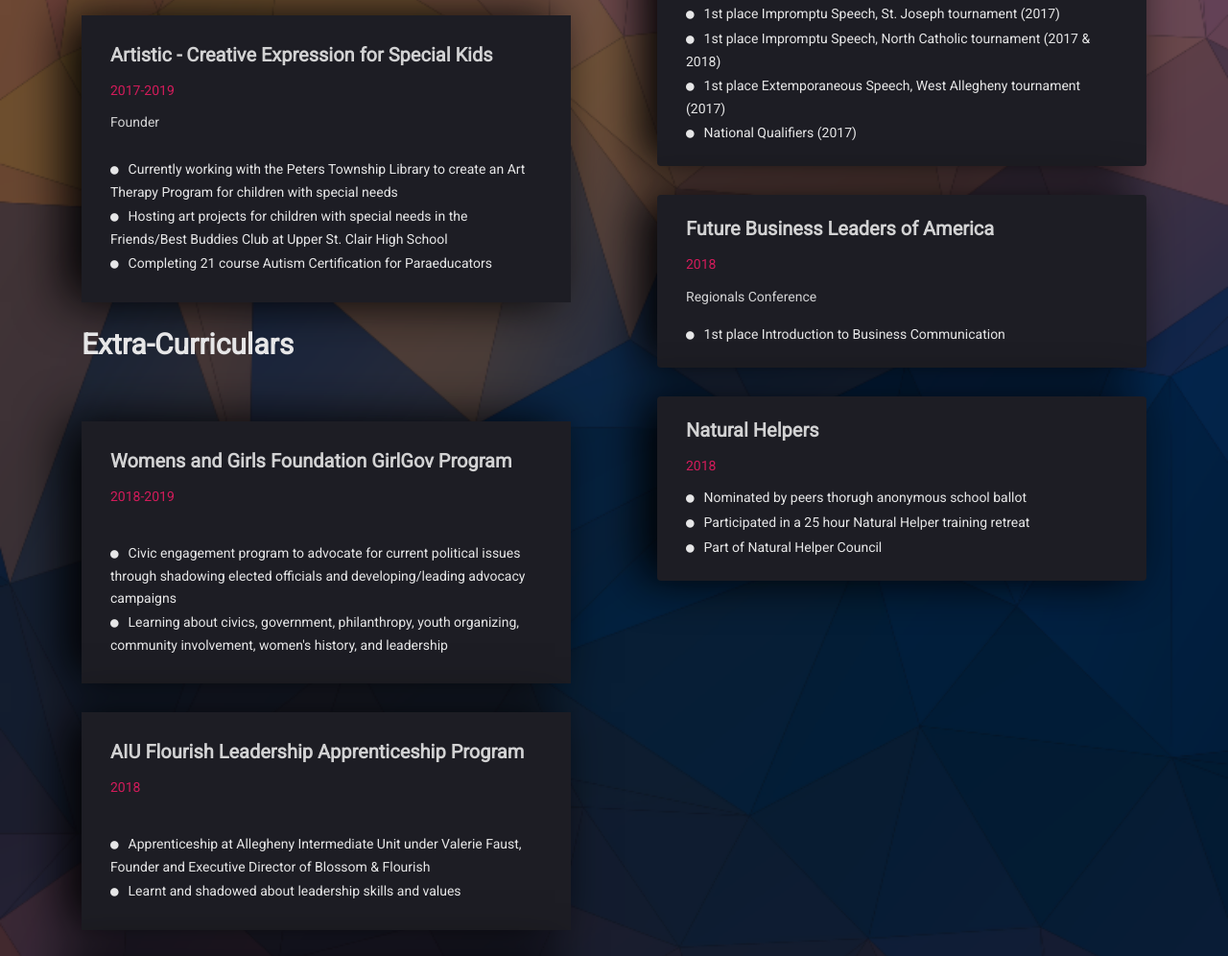
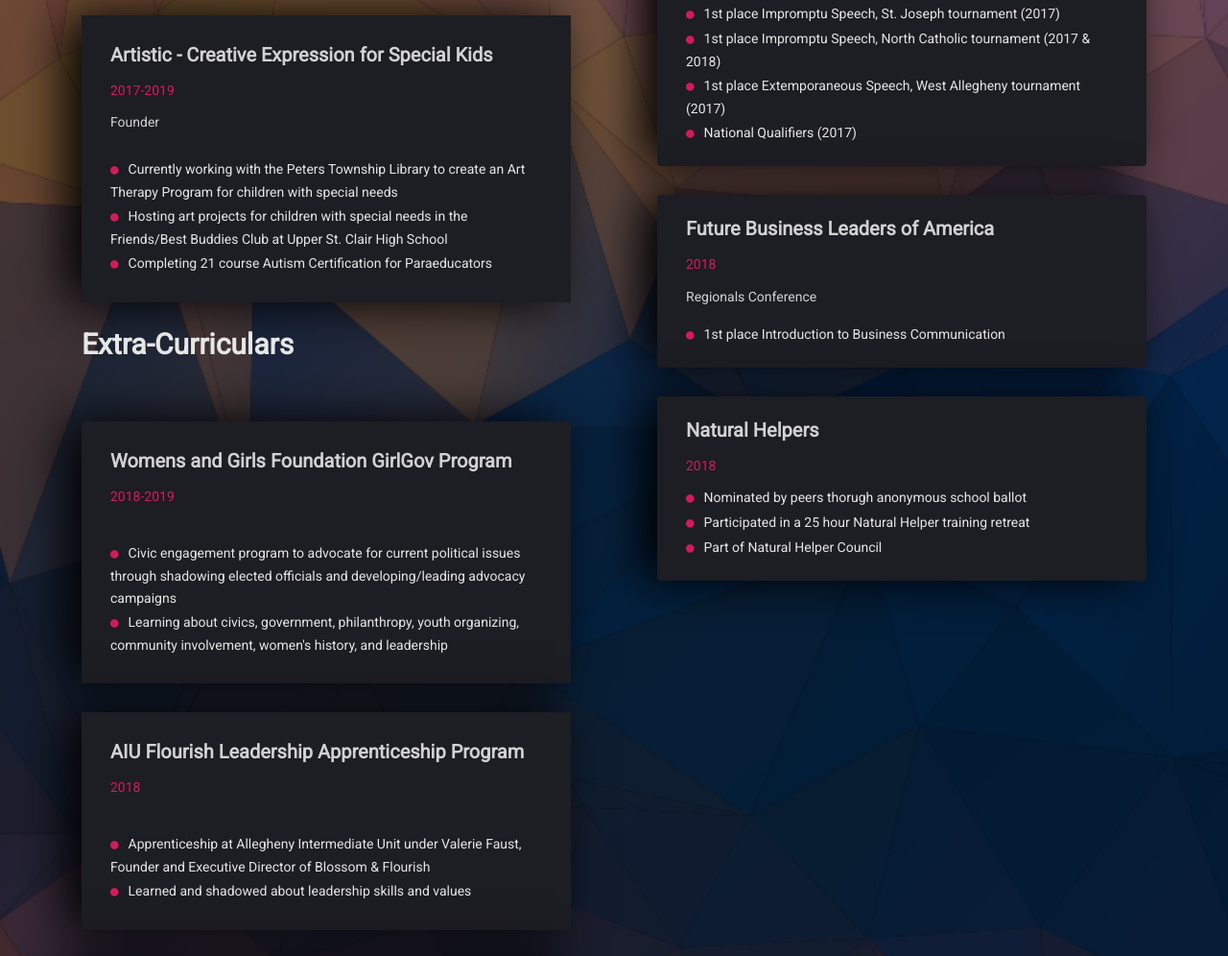
Before and after one commit to ananyacleetus/Antaractive, a plain HTML site: page index.html in a window 1280 px wide. Shown: the part 1861-2857 px from the top of the page at 96% size. Drawn offline with Linux system fonts and the light colour scheme.

Commit message:
fixed bullet circles

```diff
--- a/assets/css/styles.css
+++ b/assets/css/styles.css
@@ -1338,7 +1338,8 @@ body {
       .mh-work .mh-experience-deatils .mh-work-item .work-responsibility li .fa {
         font-size: 10px;
         line-height: 23px;
-        margin-right: 10px; }
+        margin-right: 10px;
+        color:#E91E63;}
 
         .mh-education .mh-education-deatils .mh-education-item .work-responsibility li {
           font-size: 14px;
@@ -1350,6 +1351,7 @@ body {
           font-size: 10px;
           line-height: 23px;
           margin-right: 10px;
+          color:#E91E63;
         }
 
         .mh-work .mh-experience-deatils .mh-work-item .exp-link:hover{
--- a/index.html
+++ b/index.html
@@ -547,7 +547,7 @@
                                       <!-- <p>Relevant Coursework: AP World History, Civics/World Geography, Speech, Spanish 3, 21st Century Global Affairs</p> -->
                                       <ul class="work-responsibility">
                                           <li><i class="fa fa-circle"></i>Apprenticeship at Allegheny Intermediate Unit under Valerie Faust, Founder and Executive Director of Blossom & Flourish</a></li>
-                                          <li><i class="fa fa-circle"></i>Learnt and shadowed about leadership skills and values</li>
+                                          <li><i class="fa fa-circle"></i>Learned and shadowed about leadership skills and values</li>
                                         </ul>
                                     </div>
 
```
